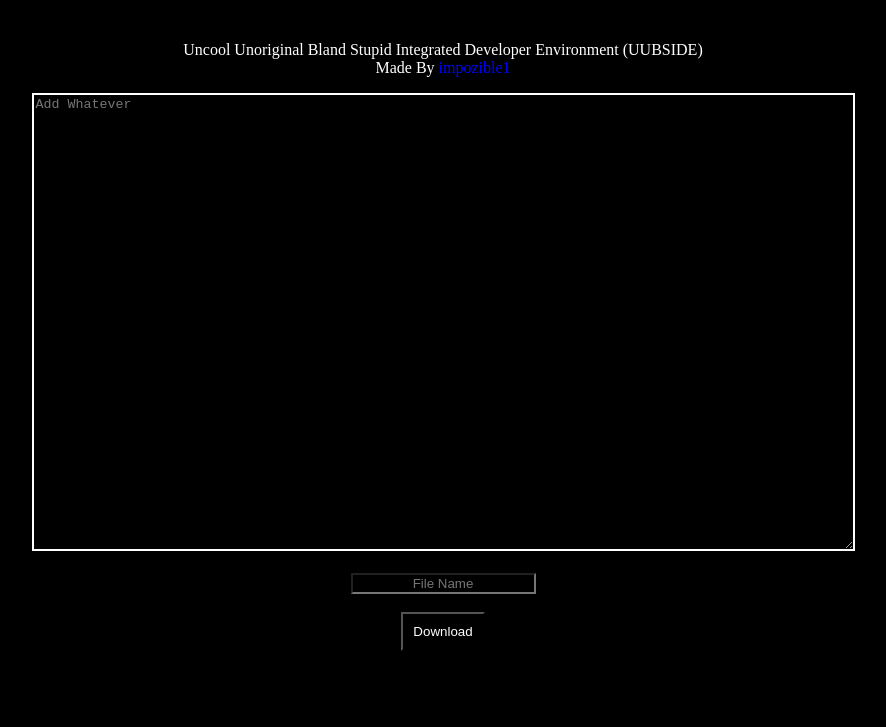
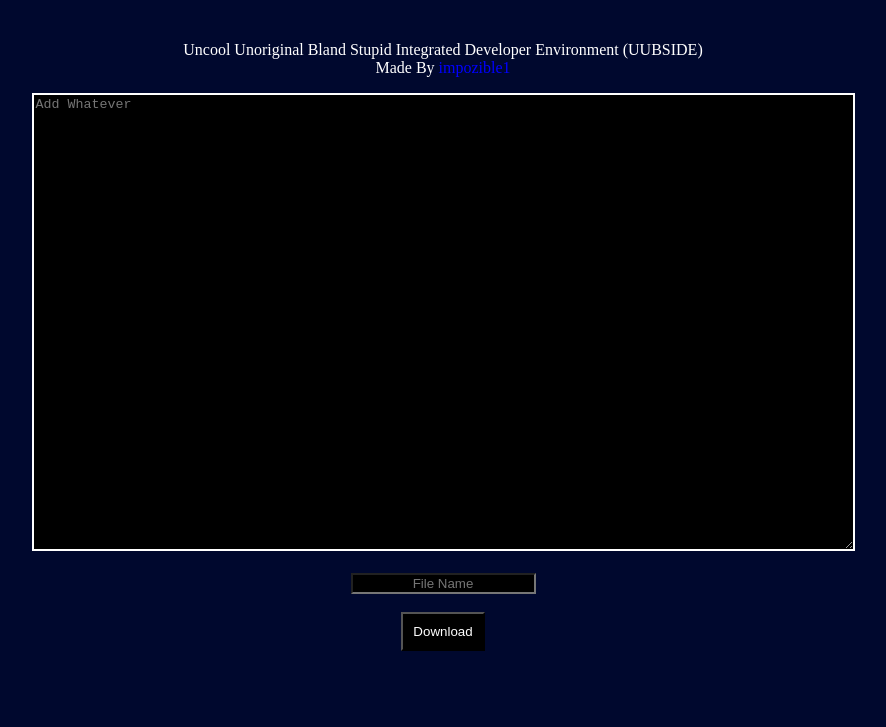
Before and after one commit to impozible1/UUBSIDE, a website: page index.html in a window 1280 px wide. Shown: the part 73-800 px from the top of the page, without its empty margins (197-1083 px from the left). Drawn offline with nearby package versions, Linux system fonts and the light colour scheme.

Commit message:
Minor Changes

```diff
--- a/style.css
+++ b/style.css
@@ -30,7 +30,7 @@ input {
 body {
   text-align: center;
   color: white;
-  background-color: rgb(0, 0, 0);
+  background-color: rgb(0, 8, 46);
 }
 
 #textarea {
```
Also changed, not shown: README.md.
